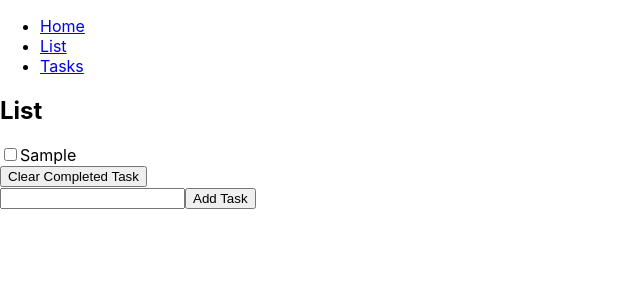
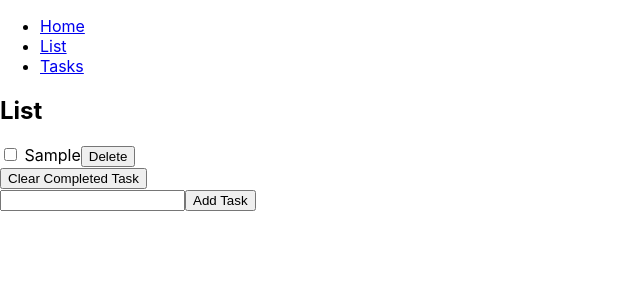
Before and after one commit to mrloulass/Todo-List, a React (Create React App) app: page /list in a window 1280 px wide. Both pictures are taken after typing "Sample" into the empty fields and a click on the button "Add Task". Shown: the top 300 px of the page, without its empty margins (0-640 px from the left). Built offline with nearby package versions, Linux system fonts and the light colour scheme.

Commit message:
Added a delete button to each task

```diff
--- a/src/pages/List.tsx
+++ b/src/pages/List.tsx
@@ -1,7 +1,6 @@
 import { nanoid } from 'nanoid';
 import React, {
   ChangeEvent,
-  ChangeEventHandler,
   MouseEvent,
   useState,
 } from 'react';
@@ -30,7 +29,7 @@ const List: React.FC<Props> = () => {
     setNewTaskLabel('');
   };
 
-  const handleCompleteChange =
+  const handleTaskCompleteChange =
     (handledTask: TodoTask) => (e: ChangeEvent<HTMLInputElement>) => {
       setTasks((tasks) =>
         tasks.map((task) => {
@@ -39,6 +38,10 @@ const List: React.FC<Props> = () => {
           return task;
         })
       );
+    };
+
+    const handleTaskDeleteClick = (handledTask: TodoTask) => () => {
+      setTasks(tasks => tasks.filter(task => task.id !== handledTask.id));
     };
 
     const handleClearClick = () => {
@@ -54,9 +57,10 @@ const List: React.FC<Props> = () => {
             <input
               type="checkbox"
               checked={task.completed}
-              onChange={handleCompleteChange(task)}
-            />
+              onChange={handleTaskCompleteChange(task)}
+            />{' '}
             {task.label}
+            <button onClick={handleTaskDeleteClick(task)}>Delete</button>
           </div>
         ))}
       <button onClick={handleClearClick}>Clear Completed Task</button>
```
